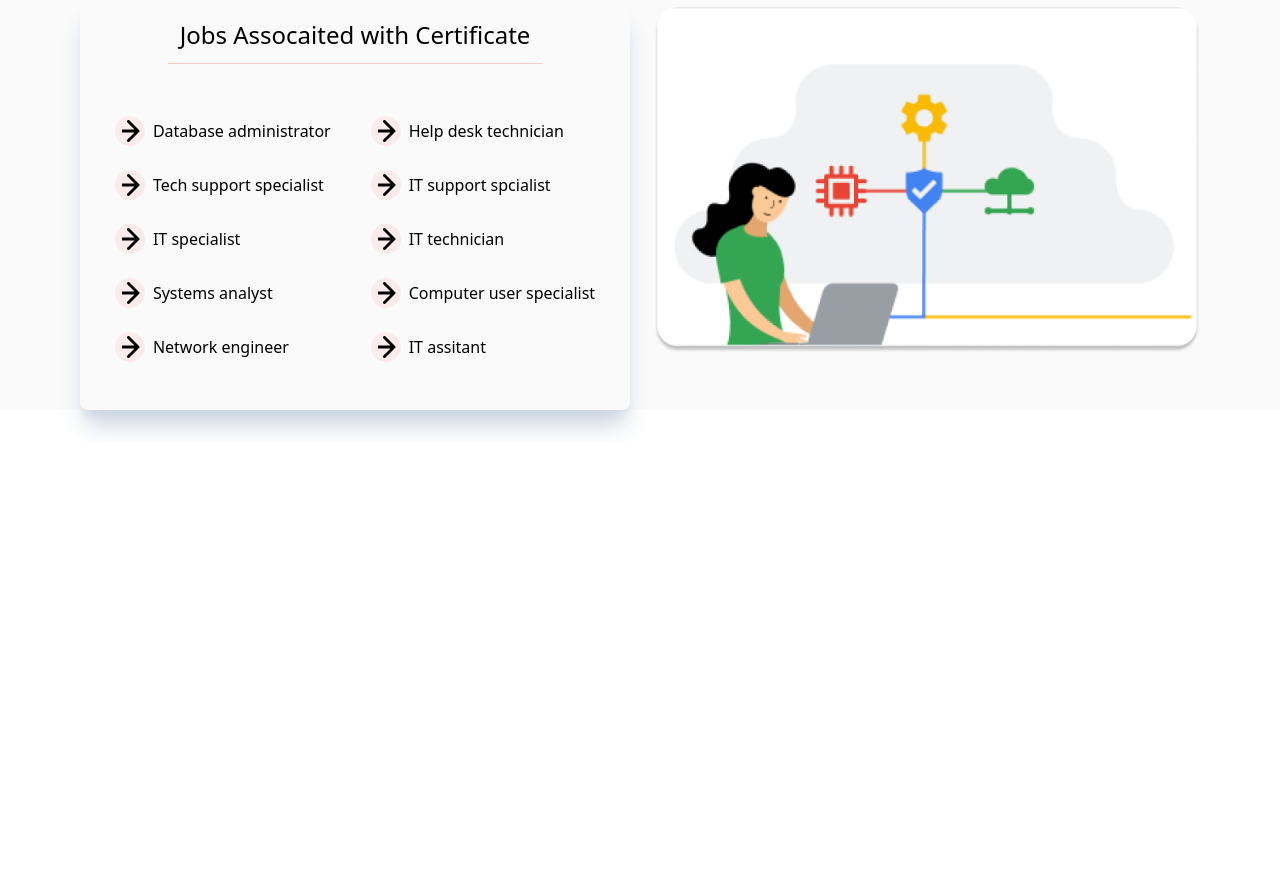
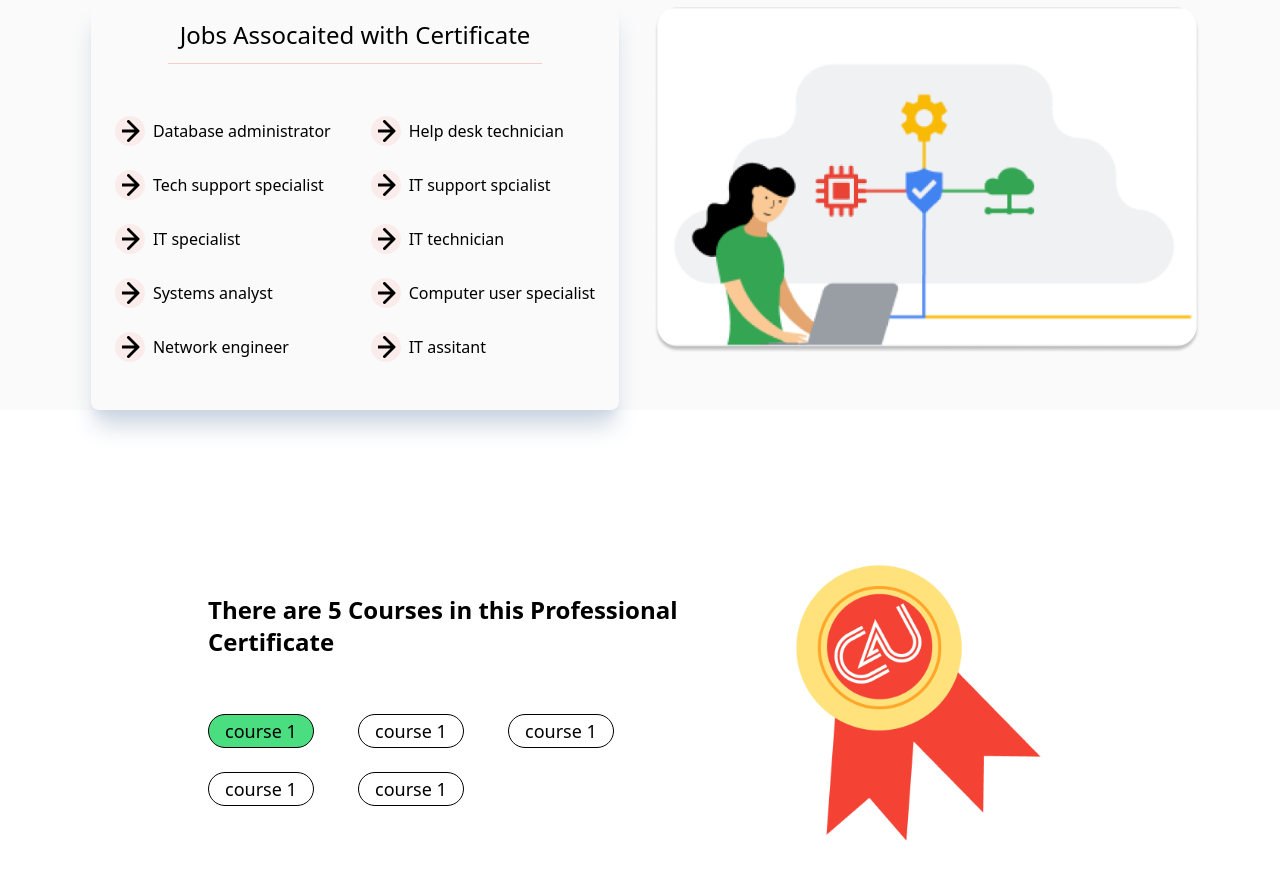
Before and after one commit to ebnaayadepu/Tailwind-Assainment-03, a website built with Vite: page index.html in a window 1280 px wide. Shown: the part 1670-2549 px from the top of the page. Before the commit the page ends 2112 px from the top, so only its background shows below. Built offline with nearby package versions, Linux system fonts and the light colour scheme.

Commit message:
course-section

```diff
--- a/index.html
+++ b/index.html
@@ -225,7 +225,7 @@
     </div>
 
     <!--THIS IS FEATURE SECTION-2-->
-    <div class="grid grid-cols-12 bg-[#FAFAFA] gap-5 mb-8">
+    <div class="grid grid-cols-12 bg-[#FAFAFA] gap-5 mb-8 justify-items-center">
       <!--LEFT SECTION-->
       <div
         class="md:col-span-6 col-span-12 justify-items-center md:ms-20 shadow-xl shadow-slate-300 rounded-lg p-1"
@@ -296,5 +296,25 @@
         />
       </div>
     </div>
+
+    <div class="flex items-center md:ms-20 my-10 md:mt-32 p-1 lg:ps-32">
+       <div>
+        <h1 class=" text-xs md:text-2xl font-bold mb-3 md:mb-10 ">There are 5 Courses in this Professional Certificate</h1>
+
+      <div>
+           <button class="course-btn bg-green-400">course 1</button>
+           <button class="course-btn">course 1</button>
+           <button class="course-btn">course 1</button>
+           <button class="course-btn">course 1</button>
+           <button class="course-btn">course 1</button>
+      </div>
+    </div>
+
+    <div class="lg:me-56">
+      <img class="object-cover w-full bg-no-repeat" src="image/Group 238902.png" alt="">
+    </div>
+
+
+    </div>
   </body>
 </html>
--- a/main.css
+++ b/main.css
@@ -12,4 +12,7 @@
     .tags{
         @apply border  border-[#F44335] text-xs md:text-sm uppercase px-2 py-0.5 rounded-full hover:bg-black hover:text-white transition-all cursor-pointer
     }
+    .course-btn{
+        @apply text-xs md:text-lg px-2 md:px-4  py-0.5 md:py-0.5 my-1 md:my-3 me-2 md:me-10 border border-black rounded-full hover:bg-black hover:text-white hover:scale-105 transition-all duration-300 translate-y-1
+    }
 }
```
